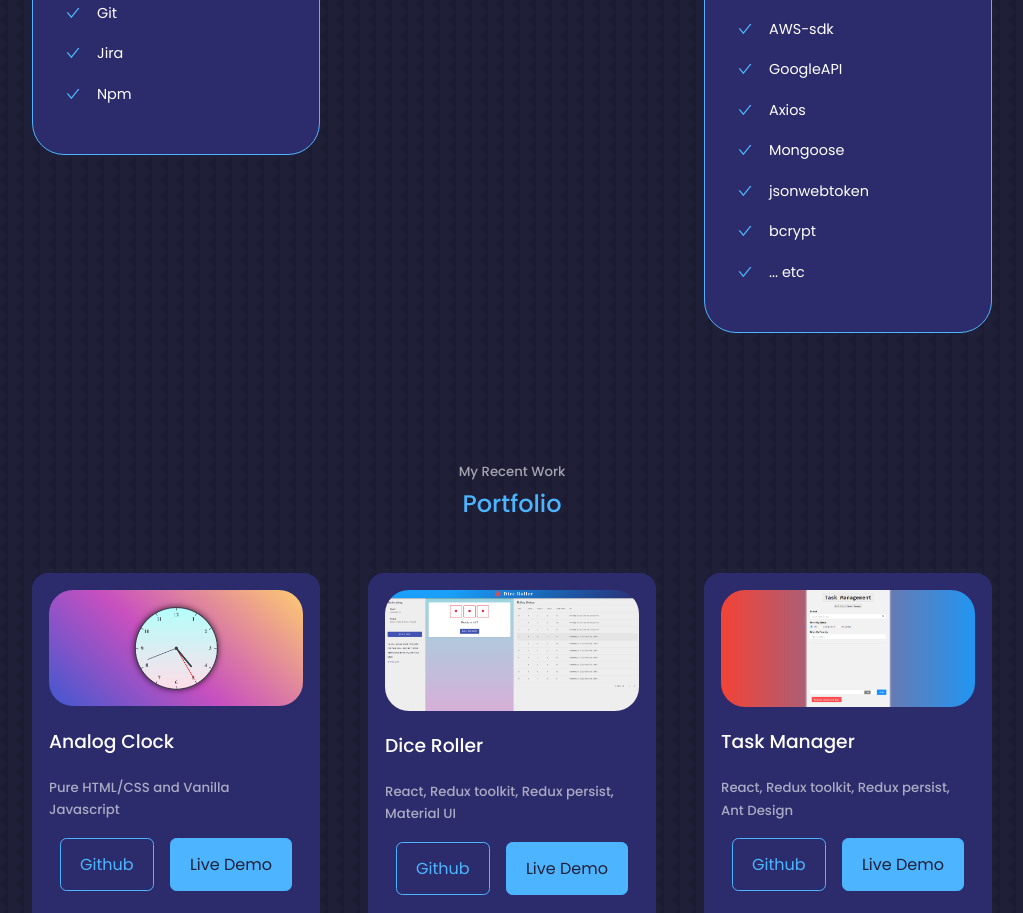
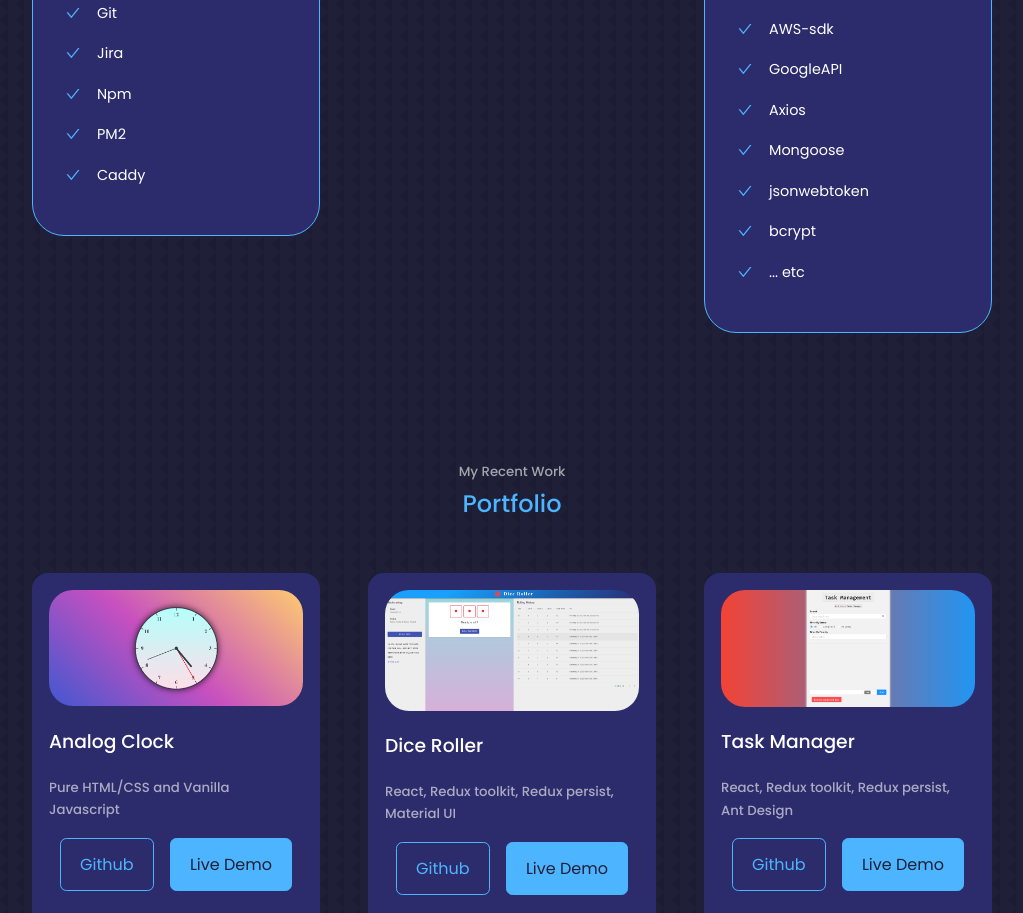
Before and after one commit to lethienngan/portfolio, a React (Create React App) app: page / in a window 1280 px wide. Shown: the part 2740-3653 px from the top of the page, without its empty margins (128-1151 px from the left). Built offline with nearby package versions, Linux system fonts and the light colour scheme.

Commit message:
update techs

```diff
--- a/src/components/techs/Techs.jsx
+++ b/src/components/techs/Techs.jsx
@@ -13,6 +13,8 @@ const data = {
 		"Git",
 		"Jira",
 		"Npm",
+		"PM2",
+		"Caddy",
 	],
 	AutomatedTesting: [
 		"IBM RTRT (Rational Real Time Test)",
@@ -54,47 +56,6 @@ const Techs = () => {
 				<Tech data={data.development} name={"Development"} />
 				<Tech data={data.AutomatedTesting} name={"Automated Testing"} />
 				<Tech data={data.libraryFramework} name={"Library & Frameworkd"} />
-				{/* <article className="tech">
-					<div className="tech__head">
-						<h3>Development</h3>
-					</div>
-					<ul className="tech__list">
-						{data.development.map((e, i) => (
-							<li key={i}>
-								<AiOutlineCheck className="tech__list-icon" />
-								<p>{e}</p>
-							</li>
-						))}
-					</ul>
-				</article>
-
-				<article className="tech">
-					<div className="tech__head">
-						<h3>Automated Testing</h3>
-					</div>
-					<ul className="tech__list">
-						{data.AutomatedTesting.map((e, i) => (
-							<li key={i}>
-								<AiOutlineCheck className="tech__list-icon" />
-								<p>{e}</p>
-							</li>
-						))}
-					</ul>
-				</article>
-
-				<article className="tech">
-					<div className="tech__head">
-						<h3>Library & Framework</h3>
-					</div>
-					<ul className="tech__list">
-						{data.libraryFramework.map((e, i) => (
-							<li key={i}>
-								<AiOutlineCheck className="tech__list-icon" />
-								<p>{e}</p>
-							</li>
-						))}
-					</ul>
-				</article> */}
 			</div>
 		</section>
 	);
```
